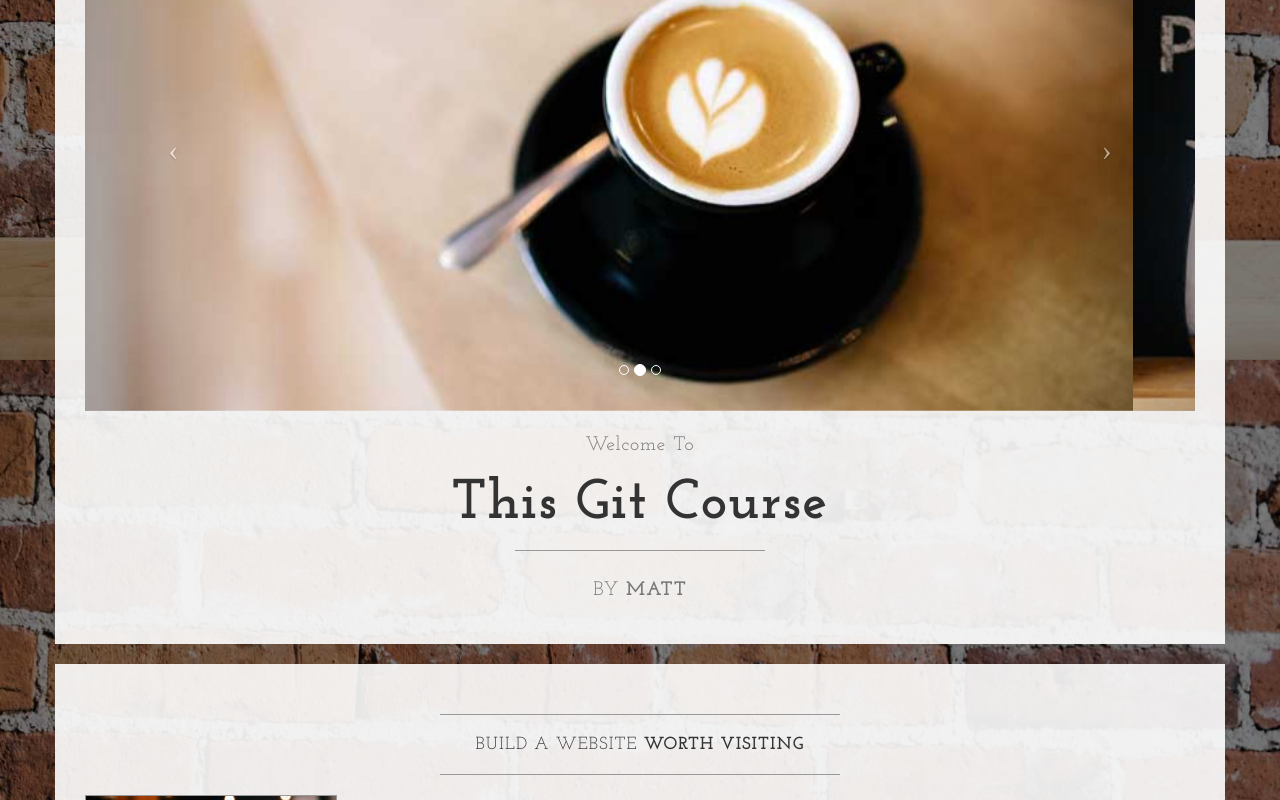
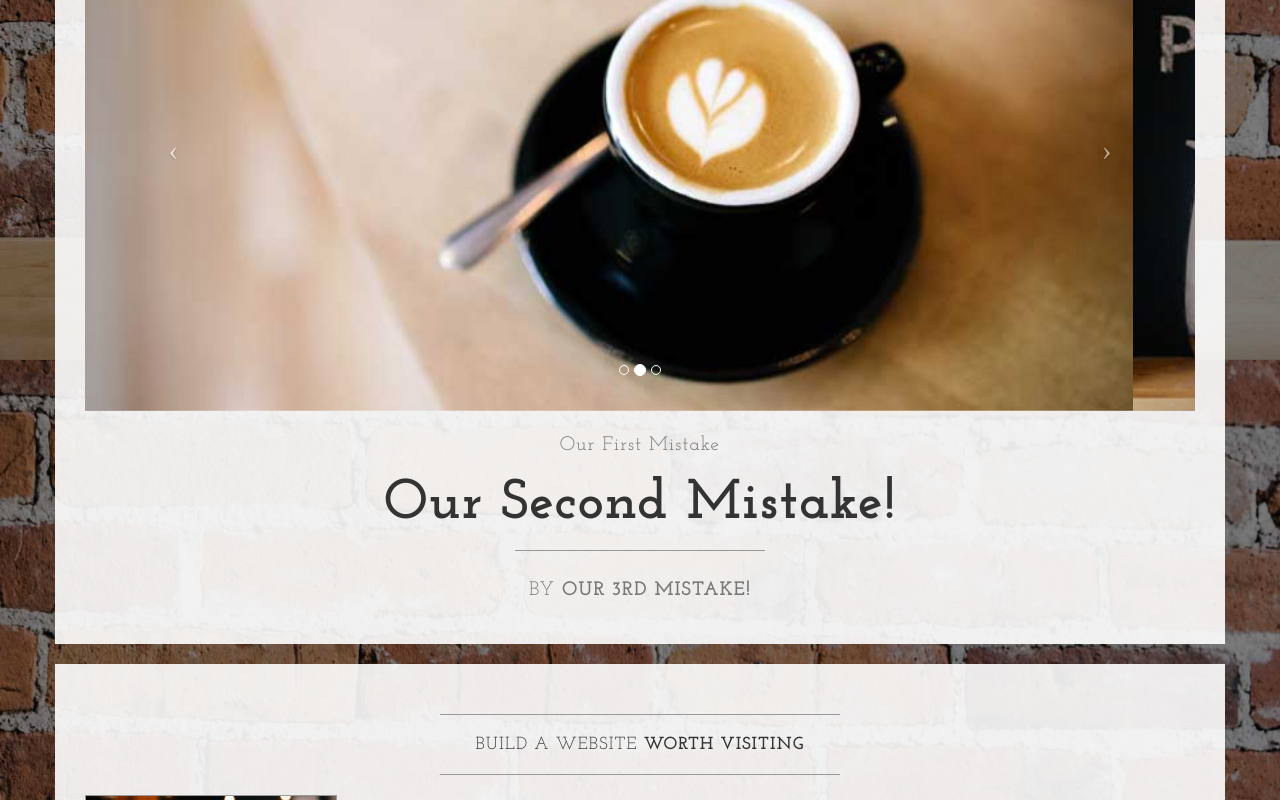
Before and after one commit to MattHarper69/LearningGit, a plain HTML site: page index.html in a window 1280 px wide. Shown: the part 440-1240 px from the top of the page. Drawn offline with nearby package versions, Linux system fonts and the light colour scheme.

Commit message:
Commiting our third mistake, leaving other 2 in place

```diff
--- a/index.html
+++ b/index.html
@@ -106,13 +106,13 @@
                         </a>
                     </div>
                     <h2 class="brand-before">
-                        <small>Welcome to</small>
+                        <small>Our first Mistake</small>
                     </h2>
-                    <h1 class="brand-name">This Git Course</h1>
+                    <h1 class="brand-name">Our second Mistake!</h1>
                     <hr class="tagline-divider">
                     <h2>
                         <small>By
-                            <strong>Matt</strong>
+                            <strong>our 3rd Mistake!</strong>
                         </small>
                     </h2>
                 </div>
```
